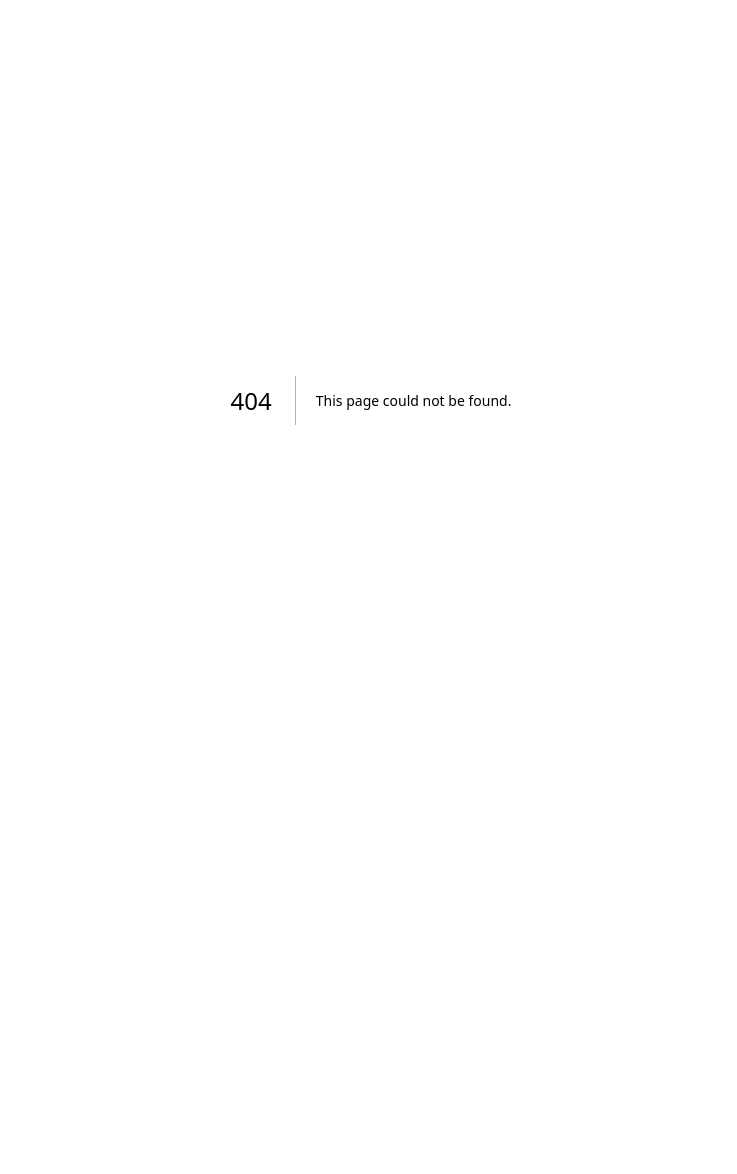
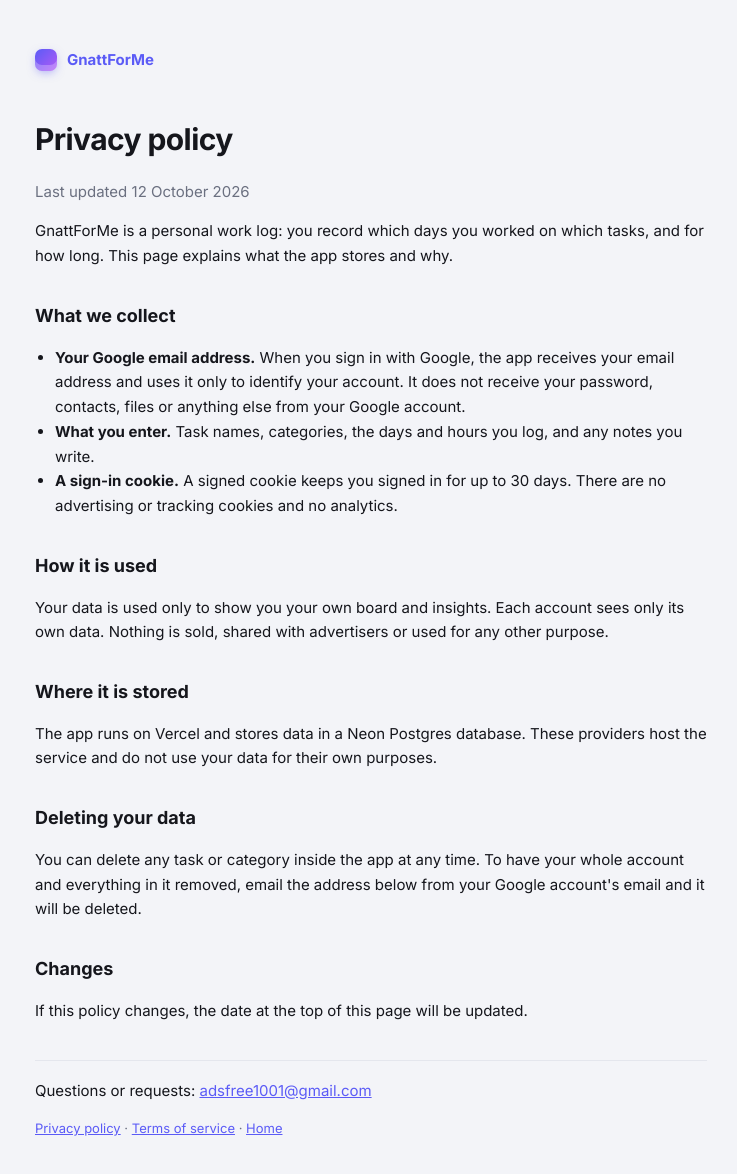
Before and after one commit to njagan04/Gnatt-For-Me, a Next.js app: page /privacy in a window 1280 px wide. Before the commit this address had no page. Shown: the top 1174 px of the page, without its empty margins (269-1006 px from the left). Before the commit the page ends 800 px from the top, so only its background shows below. Built offline with nearby package versions, Linux system fonts and the light colour scheme.

Commit message:
Add privacy policy and terms pages
Google requires both links before the sign-in screen can be published to
everyone. Linked from the landing page footer.

```diff
--- a/app/landing/Landing.js
+++ b/app/landing/Landing.js
@@ -297,6 +297,10 @@ export default function Landing({ error }) {
 
       <footer className="lp-foot">
         <span className="logo" /> GnattForMe
+        <span className="lp-foot-links">
+          <a href="/privacy">Privacy</a>
+          <a href="/terms">Terms</a>
+        </span>
       </footer>
     </div>
   );
--- /dev/null
+++ b/app/legal/Legal.js
@@ -0,0 +1,24 @@
+import './legal.css';
+
+const CONTACT = 'adsfree1001@gmail.com';
+const UPDATED = '12 October 2026';
+
+// Shared frame for the privacy policy and terms pages (Google's consent screen links to both).
+export default function Legal({ title, children }) {
+  return (
+    <main className="legal">
+      <a href="/" className="legal-home">
+        <span className="logo" /> GnattForMe
+      </a>
+      <h1>{title}</h1>
+      <p className="muted">Last updated {UPDATED}</p>
+      {children}
+      <p className="legal-contact">
+        Questions or requests: <a href={`mailto:${CONTACT}`}>{CONTACT}</a>
+      </p>
+      <nav className="legal-nav">
+        <a href="/privacy">Privacy policy</a> · <a href="/terms">Terms of service</a> · <a href="/">Home</a>
+      </nav>
+    </main>
+  );
+}
--- /dev/null
+++ b/app/legal/legal.css
@@ -0,0 +1,41 @@
+/* Privacy policy and terms pages: plain, readable text. */
+.legal {
+  max-width: 720px;
+  margin: 0 auto;
+  padding: 48px 24px 64px;
+  line-height: 1.65;
+  font-size: 15px;
+}
+.legal-home {
+  display: inline-flex;
+  align-items: center;
+  gap: 10px;
+  color: var(--text);
+  text-decoration: none;
+  font-weight: 700;
+}
+.legal h1 {
+  margin: 36px 0 4px;
+  font-size: 30px;
+  letter-spacing: -0.02em;
+}
+.legal h2 {
+  margin: 32px 0 8px;
+  font-size: 18px;
+}
+.legal ul {
+  padding-left: 20px;
+}
+.legal a {
+  color: var(--accent);
+}
+.legal-contact {
+  margin-top: 36px;
+  padding-top: 18px;
+  border-top: 1px solid var(--line);
+}
+.legal-nav {
+  margin-top: 12px;
+  font-size: 13px;
+  color: var(--muted);
+}
--- /dev/null
+++ b/app/privacy/page.js
@@ -0,0 +1,50 @@
+import Legal from '../legal/Legal';
+
+export const metadata = { title: 'Privacy policy · GnattForMe' };
+
+export default function Privacy() {
+  return (
+    <Legal title="Privacy policy">
+      <p>
+        GnattForMe is a personal work log: you record which days you worked on which tasks, and for how long. This page explains what the
+        app stores and why.
+      </p>
+
+      <h2>What we collect</h2>
+      <ul>
+        <li>
+          <b>Your Google email address.</b> When you sign in with Google, the app receives your email address and uses it only to identify
+          your account. It does not receive your password, contacts, files or anything else from your Google account.
+        </li>
+        <li>
+          <b>What you enter.</b> Task names, categories, the days and hours you log, and any notes you write.
+        </li>
+        <li>
+          <b>A sign-in cookie.</b> A signed cookie keeps you signed in for up to 30 days. There are no advertising or tracking cookies and
+          no analytics.
+        </li>
+      </ul>
+
+      <h2>How it is used</h2>
+      <p>
+        Your data is used only to show you your own board and insights. Each account sees only its own data. Nothing is sold, shared with
+        advertisers or used for any other purpose.
+      </p>
+
+      <h2>Where it is stored</h2>
+      <p>
+        The app runs on Vercel and stores data in a Neon Postgres database. These providers host the service and do not use your data for
+        their own purposes.
+      </p>
+
+      <h2>Deleting your data</h2>
+      <p>
+        You can delete any task or category inside the app at any time. To have your whole account and everything in it removed, email the
+        address below from your Google account's email and it will be deleted.
+      </p>
+
+      <h2>Changes</h2>
+      <p>If this policy changes, the date at the top of this page will be updated.</p>
+    </Legal>
+  );
+}
```
Also changed, not shown: app/landing/landing.css (+13 -0 lines), app/terms/page.js (added, +36 -0 lines).
